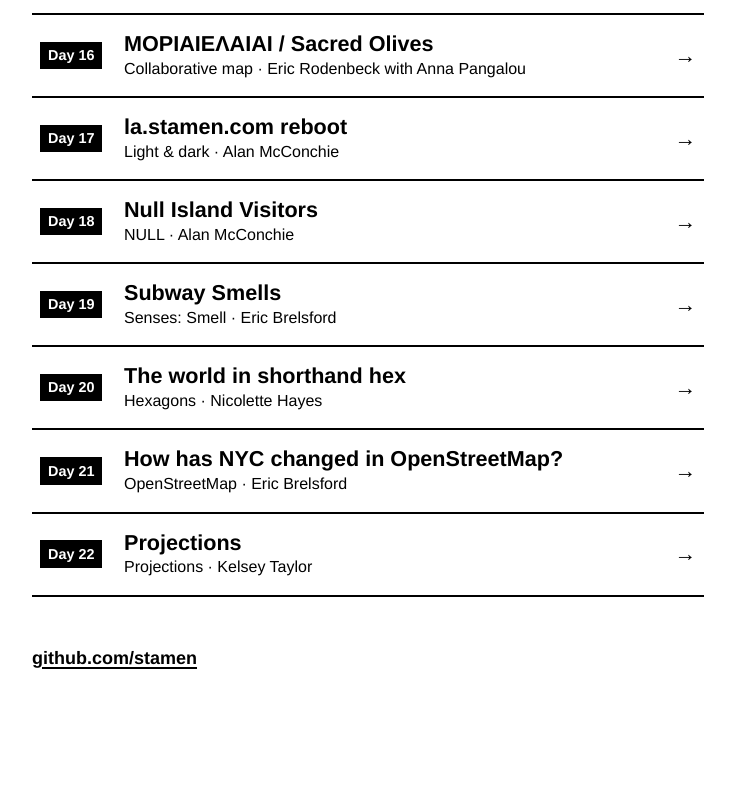
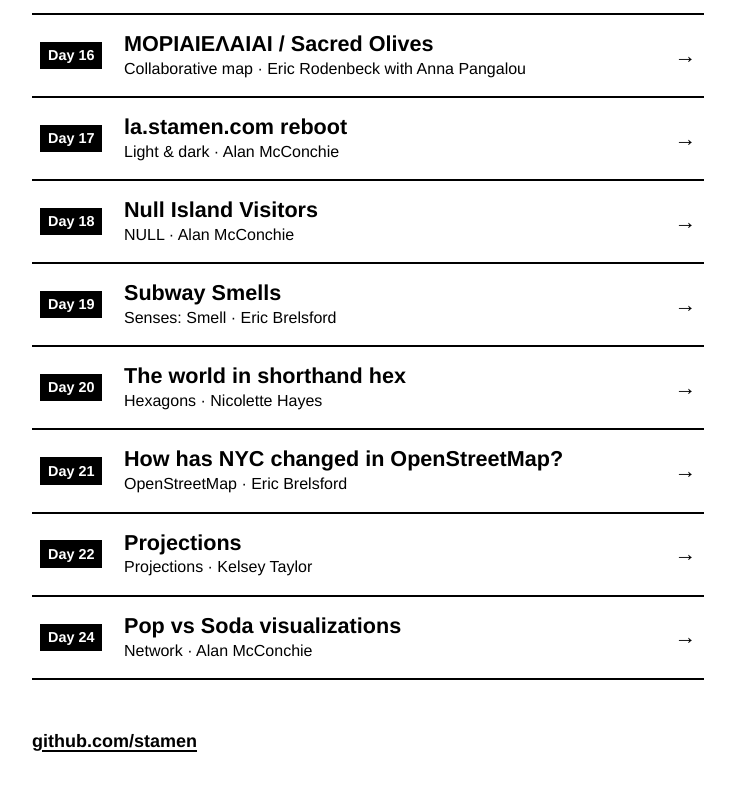
Before and after one commit to stamen/30-day-map-challenge-2026, a plain HTML site: page index.html in a window 1280 px wide. Shown: the part 1616-2406 px from the top of the page, without its empty margins (272-1007 px from the left). Before the commit the page ends 2335 px from the top, so only its background shows below. Drawn offline with Linux system fonts and the light colour scheme.

Commit message:
Add Day 24: Pop vs Soda visualizations by Alan McConchie
Co-Authored-By: Claude Opus 5.5 <noreply@anthropic.com>
Claude-Session: https://claude.ai/code/session_01JpWq1ijw2ipgVXYhiHY2AH

```diff
--- a/index.html
+++ b/index.html
@@ -145,6 +145,7 @@
       { day: 20, title: "The world in shorthand hex", author: "Nicolette Hayes", url: "https://stamen.github.io/shorthand-hex/" },
       { day: 21, title: "How has NYC changed in OpenStreetMap?", author: "Eric Brelsford", url: "https://stamen.github.io/30-day-map-osm/" },
       { day: 22, title: "Projections", author: "Kelsey Taylor", url: "https://stamen.github.io/30-day-map-projections/" },
+      { day: 24, title: "Pop vs Soda visualizations", author: "Alan McConchie", url: "https://popvssoda.com/" },
     ];
     // ───────────────────────────────────────────────────────────────────
 
```
